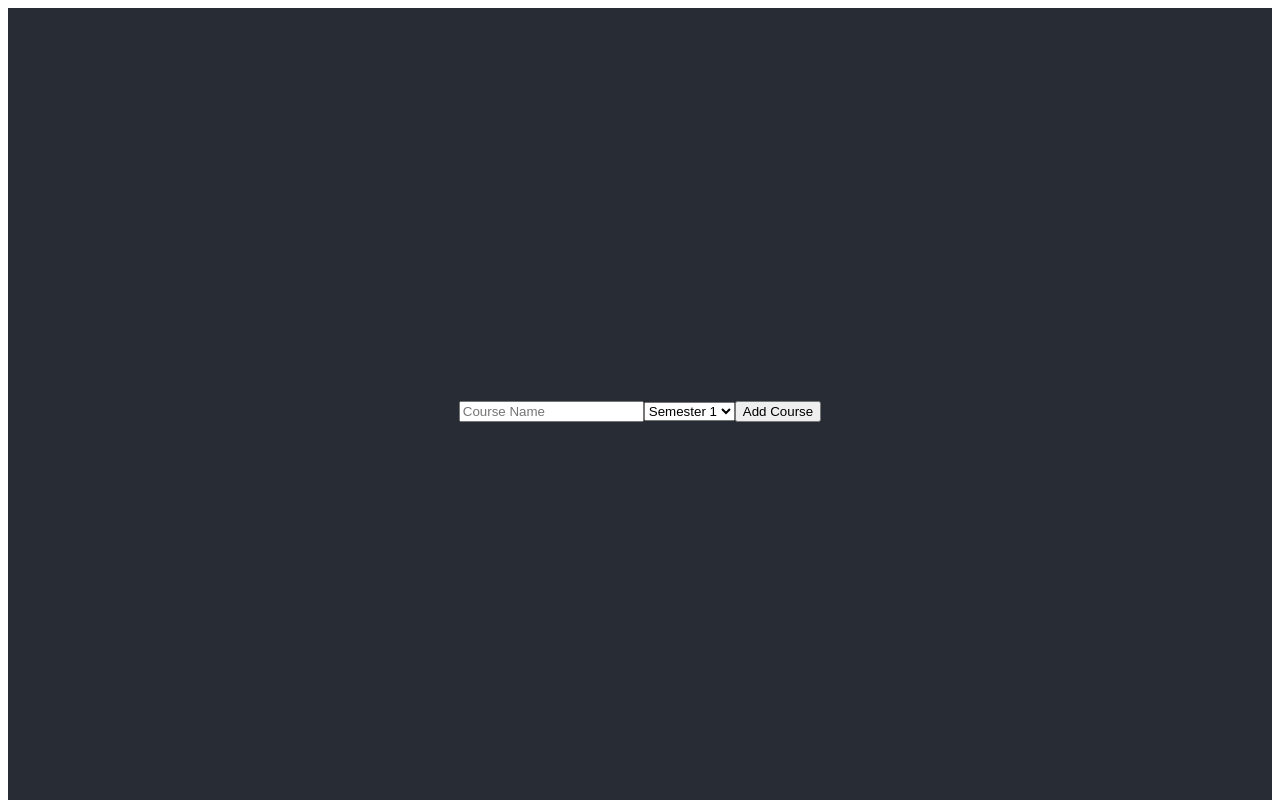
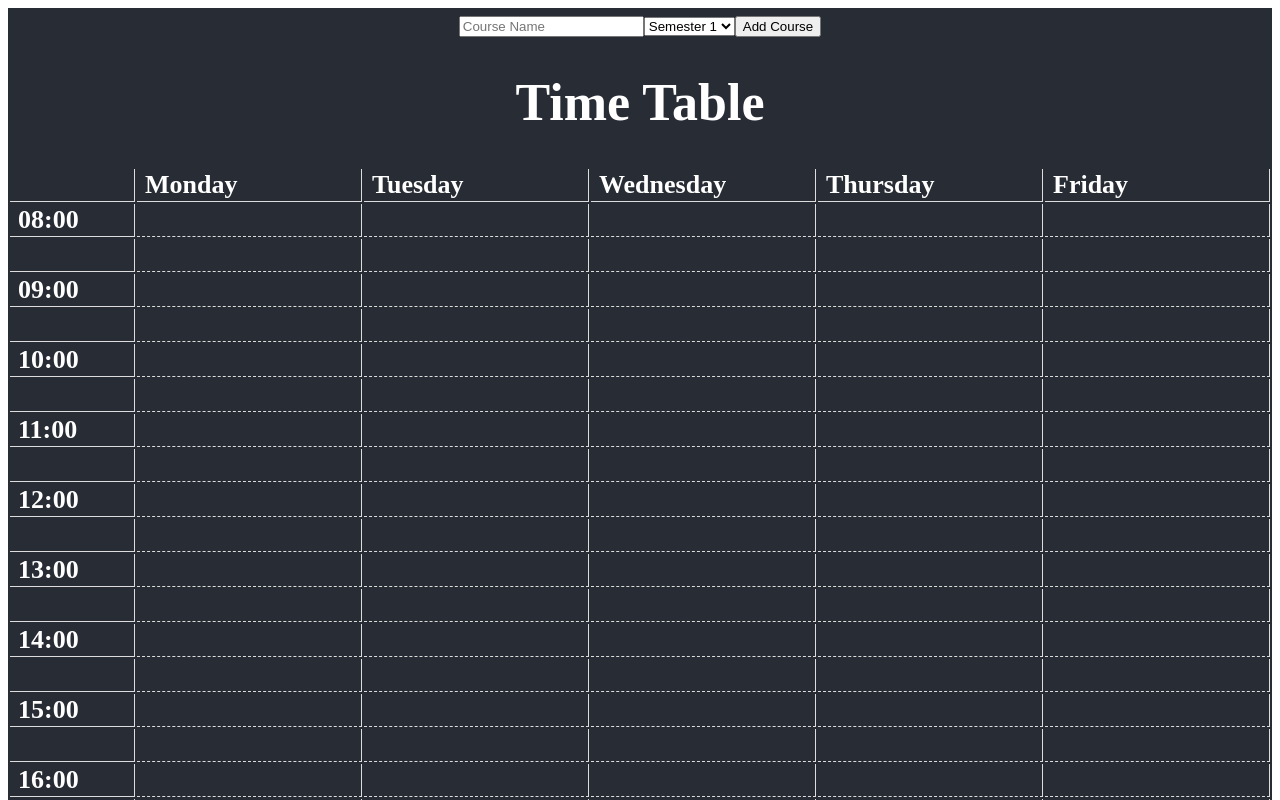
Before and after one commit to NakulGD/clash-course, a React (Create React App) app: page / in a window 1280 px wide. Shown: the top 800 px of the page. Built offline with nearby package versions, Linux system fonts and the light colour scheme.

Commit message:
Css and app.js files for timetable

```diff
--- a/src/App.js
+++ b/src/App.js
@@ -3,6 +3,7 @@ import React from 'react';
 import './App.css';
 import CourseChecklist from './Components/CourseList';
 import { CheckedCoursesProvider } from './Contexts/CheckedCoursesContext';
+import TimeTable from './Components/TimeTable';
 
 
 function App() {
@@ -11,6 +12,7 @@ function App() {
       <div className="App">
         <header className="App-header">
           <CourseChecklist />
+          <TimeTable />
         </header>
       </div>
     </CheckedCoursesProvider>
--- a/src/Components/Styling/TimeTable.css
+++ b/src/Components/Styling/TimeTable.css
@@ -0,0 +1,24 @@
+td {
+    text-align: center;
+    border-right: 1px solid #ddd;
+    border-bottom: 1px dashed #ddd;
+    width: 18%;
+    font-size: 13px;
+}
+
+.selected {
+    background-color: #aeb043;
+}
+
+  td:hover {
+    cursor: pointer;
+    background-color: #D6EEEE;
+}
+
+th {
+  text-align: left;
+  padding-left: 0.5rem;
+  width: 200px;
+  border-right: 1px solid #ddd;
+  border-bottom: 1px solid #ddd;
+}
```
